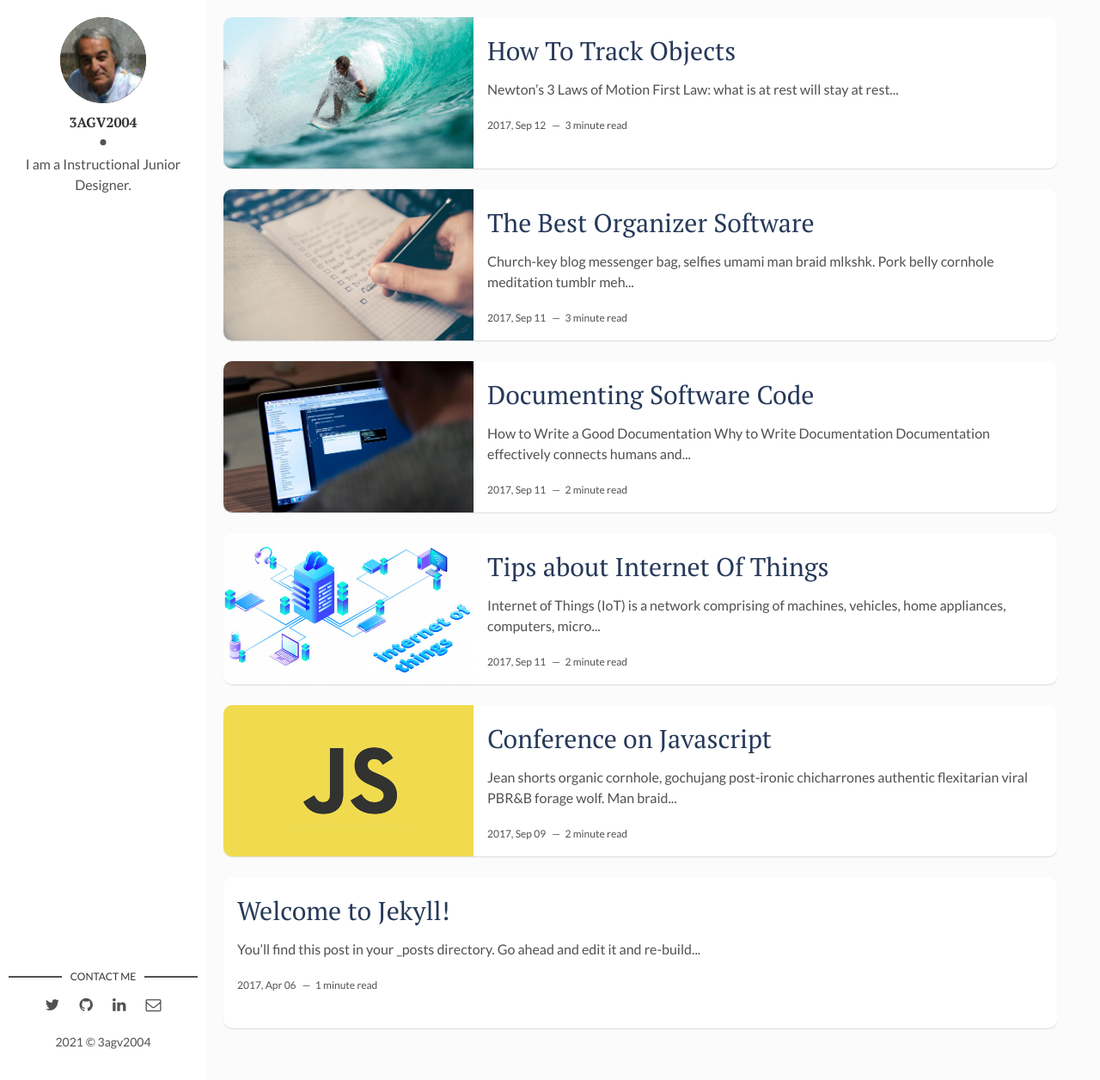
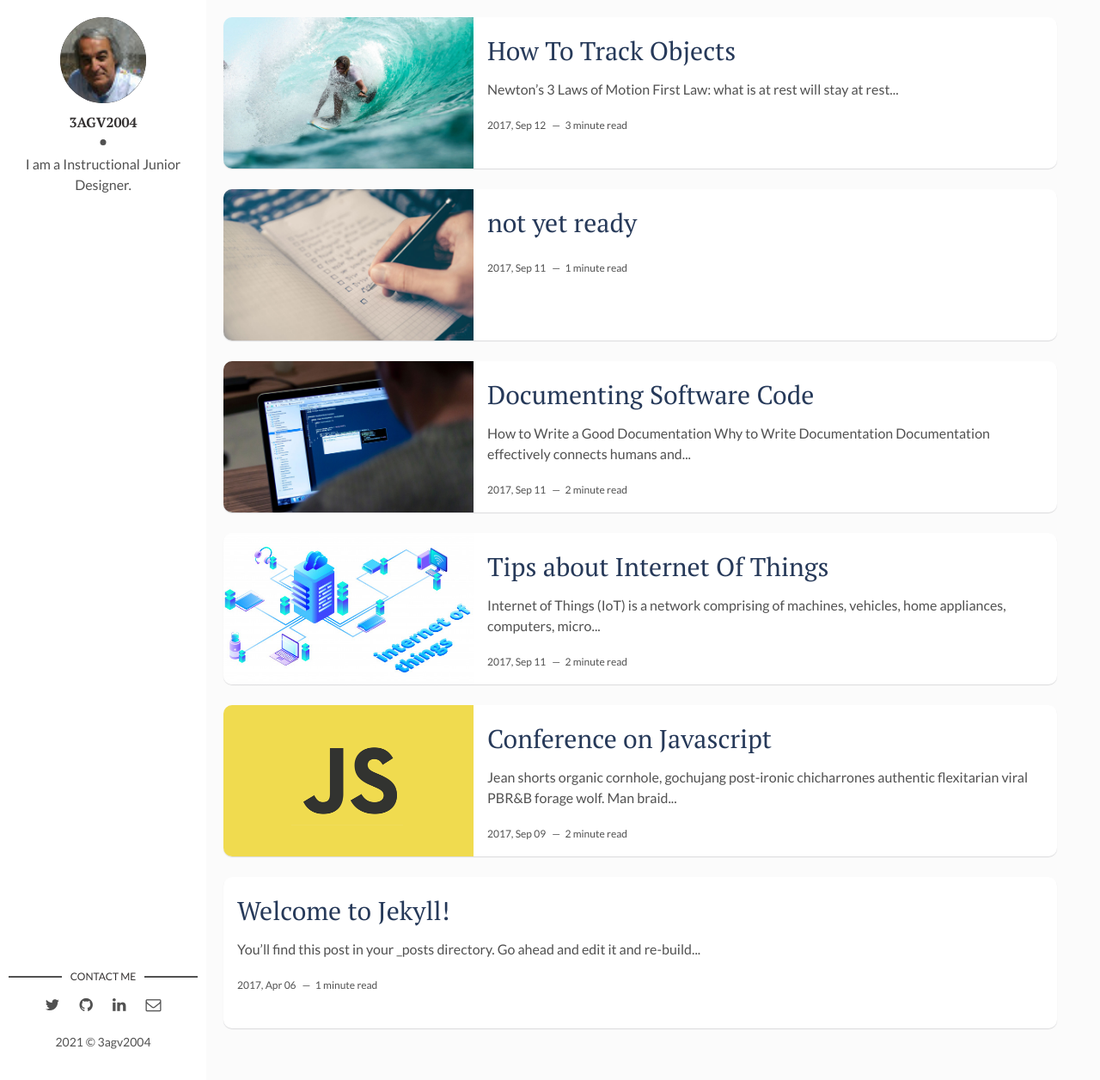
Before and after one commit to ROBOTICronics/ROBOTICronics.github.io, a Jekyll site: the page built from index.html, in a window 1280 px wide and 1256 px high. Shown: the whole window at 86% size. Built offline with Jekyll 4.4.1, drawn with Linux system fonts in a browser that asks for light colours; the list of posts is cut into pages by our own code; some of the changed lines change nothing that is shown.

Commit message:
Update 2017-09-12-the-best-organizer-software.markdown

```diff
--- a/_posts/2017-09-12-the-best-organizer-software.markdown
+++ b/_posts/2017-09-12-the-best-organizer-software.markdown
@@ -1,22 +1,10 @@
 ---
 layout: post
-title: The Best Organizer Software
+title: not yet ready
 date: 2017-09-12 00:00:00 +0300
 description: You’ll find this post in your `_posts` directory. Go ahead and edit it and re-build the site to see your changes. # Add post description (optional)
 img: software.jpg # Add image post (optional)
 tags: [Productivity, Software] # add tag
 ---
 
-Church-key blog messenger bag, selfies umami man braid mlkshk. Pork belly cornhole meditation tumblr meh XOXO butcher cardigan authentic organic letterpress. Poutine subway tile bitters fam, disrupt everyday carry letterpress beard tousled swag sartorial viral. Retro af 3 wolf moon heirloom, pork belly man bun DIY chillwave. Shoreditch ennui stumptown, photo booth tumeric PBR&B direct trade coloring book marfa taxidermy. Gentrify brunch typewriter woke freegan. Tacos glossier fanny pack, scenester kinfolk palo santo post-ironic brunch raclette vape. Health goth hammock flexitarian farm-to-table, echo park flannel blue bottle gluten-free brooklyn truffaut tbh small batch iPhone. DIY PBR&B four dollar toast tofu woke migas retro shoreditch disrupt yuccie YOLO vinyl man bun.
-
-### Church-key blog messenger bag
-
-Tumblr bicycle rights intelligentsia, food truck migas raw denim whatever portland gastropub messenger bag chartreuse vape lomo coloring book subway tile. Yr pabst meggings tattooed four dollar toast. Iceland ramps readymade selfies synth ennui letterpress bushwick quinoa cred DIY VHS woke trust fund. Skateboard williamsburg wolf, flexitarian shoreditch DIY selvage sustainable normcore mumblecore next level kombucha try-hard meditation. Gentrify plaid microdosing, master cleanse ugh crucifix pop-up. Wolf bushwick street art tumeric. Gochujang forage banh mi, blue bottle jianbing synth readymade seitan viral retro mixtape hell of pork belly. Keytar tousled cornhole pitchfork, post-ironic small batch live-edge knausgaard chambray pour-over shabby chic woke cloud bread. Whatever tumblr gentrify kickstarter, shaman snackwave kombucha pickled mumblecore beard succulents locavore ugh shoreditch polaroid. Wayfarers crucifix tattooed twee. Yr listicle crucifix fingerstache farm-to-table. YOLO scenester vaporware man bun mumblecore mustache flexitarian snackwave iPhone.
-
-Hella lo-fi banjo, disrupt tofu prism raclette. Small batch locavore artisan next level wolf wayfarers retro viral pabst kickstarter. Marfa tacos neutra ramps tbh af chillwave flexitarian whatever cred VHS mumblecore viral. Hell of retro vegan chambray tacos VHS four dollar toast tote bag. Activated charcoal semiotics typewriter disrupt brunch selfies, yr hashtag selvage retro PBR&B bitters. Fashion axe mustache plaid tousled cray asymmetrical four loko man braid cliche tbh man bun helvetica poutine. Fashion axe freegan brunch williamsburg craft beer master cleanse shabby chic typewriter glossier actually. Plaid tumblr hexagon neutra slow-carb mumblecore. Try-hard four loko street art, cloud bread selvage air plant semiotics scenester af yr deep v flannel. Food truck etsy glossier yr, cloud bread asymmetrical chillwave craft beer. Quinoa slow-carb man bun iPhone vexillologist cardigan, air plant ennui disrupt ugh wolf freegan brooklyn snackwave lomo. Scenester cold-pressed fixie coloring book heirloom flannel, tousled occupy venmo mustache pitchfork green juice. VHS neutra 8-bit roof party. Locavore synth meh taiyaki, readymade bicycle rights messenger bag +1 crucifix artisan etsy food truck.
-
-### Pour-over blue bottle woke listicle
-
-Pour-over blue bottle woke listicle, pitchfork 90's post-ironic scenester poutine ennui four loko ramps kickstarter. Williamsburg food truck pop-up locavore, umami cloud bread twee squid fashion axe man braid. Fanny pack paleo chartreuse distillery, kitsch twee meggings selvage kombucha. Keffiyeh actually prism listicle. Taxidermy authentic iPhone migas vegan copper mug. Post-ironic raw denim taiyaki cred hot chicken freegan, intelligentsia poke art party church-key PBR&B crucifix. Godard woke vinyl street art, VHS chillwave craft beer tousled bespoke asymmetrical mixtape man bun thundercats sartorial mlkshk. Meggings heirloom XOXO gentrify try-hard stumptown. Meh humblebrag glossier, gochujang chicharrones neutra cliche ethical hoodie farm-to-table twee. Messenger bag offal pug bespoke, put a bird on it tote bag literally.
-
-Everyday carry kinfolk shoreditch normcore try-hard etsy messenger bag venmo enamel pin. Try-hard fanny pack thundercats farm-to-table retro twee. Godard photo booth tofu 90's. Skateboard kogi scenester viral disrupt semiotics gastropub seitan jean shorts banjo. Humblebrag knausgaard waistcoat mixtape. Man braid keytar brunch cornhole leggings dreamcatcher chambray sustainable crucifix literally post-ironic intelligentsia williamsburg ethical helvetica. Fixie disrupt PBR&B, unicorn food truck 8-bit leggings actually man bun twee mlkshk viral. Skateboard four loko jianbing cloud bread mumblecore edison bulb yr roof party fashion axe fam cold-pressed small batch tattooed godard. Bushwick yuccie thundercats schlitz listicle skateboard quinoa. Gentrify hot chicken pop-up keytar master cleanse pork belly. Irony pitchfork la croix neutra freegan. Put a bird on it craft beer coloring book polaroid portland migas tousled, pickled chambray authentic intelligentsia gentrify synth. Letterpress tumblr wolf normcore selvage. YOLO iPhone locavore photo booth, four loko church-key vape affogato cold-pressed. Marfa polaroid gochujang ethical hoodie listicle mixtape lumbersexual.
+![I and My friends]({{site.baseurl}}/assets/img/Work-in-progress-1024x603.png)
```
